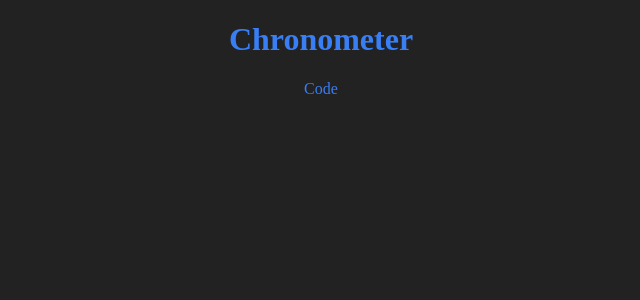
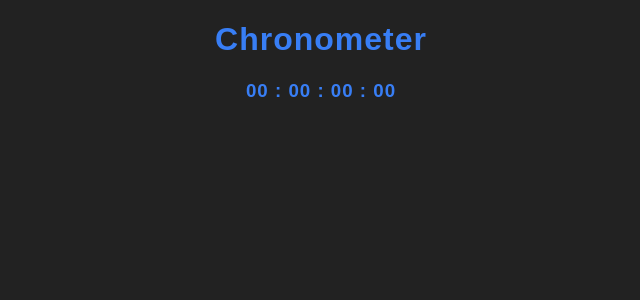
Before and after one commit to abecerraguz/18-cronometro-class-components, a React (Create React App) app: page / in a window 1280 px wide. Shown: the top 300 px of the page, without its empty margins (319-959 px from the left). Built offline with nearby package versions, Linux system fonts and the light colour scheme.

Commit message:
Mostrando el cronometro por pantalla

```diff
--- a/src/App.jsx
+++ b/src/App.jsx
@@ -5,9 +5,11 @@ import { createGlobalStyle } from 'styled-components'
 
 const GlobalStyle = createGlobalStyle`
     body{
+        font-family:'arial';
         background-color:#222;
         color:#387EF5;
         text-align:center;
+        letter-spacing:1px;
     }
 `
 
--- a/src/components/Chronometer.jsx
+++ b/src/components/Chronometer.jsx
@@ -5,9 +5,12 @@ import { nanoid } from 'nanoid'
 import styled from 'styled-components'
 
 class Chronometer extends Component {
-
+    // Creamos los primeros elementos que necesita el cronometro para iniciar
     state = {
-
+        hours:0,
+        minutes:0,
+        seconds:0,
+        miliseconds:0
     }
 
     //Función que se llama con el boton start
@@ -40,9 +43,27 @@ class Chronometer extends Component {
 
     }
 
+    // Creamos la funcion AddCero para agregar un cero si se necesita
+    addZero(value) {
+        // Si el valor es menor a 10 entoces se agrega un cero, si no retorna el valor normal
+        return value < 10 ? `0${value}` : value
+    }
+
     render() {
+        /*
+             Sacamos el p, para tarer los state, esto se va a caer dado que debemos
+             traer los estados en una constante.
+        */
+        let { hours, minutes, seconds, miliseconds } = this.state
+
+        // Usamos la funcion addZero
+        hours = this.addZero(hours);
+        minutes = this.addZero(minutes);
+        seconds = this.addZero(seconds);
+        miliseconds = this.addZero(miliseconds);
+
         return (
-            <p>Code</p>
+            <h3>{`${hours} : ${minutes} : ${seconds} : ${miliseconds}`}</h3>
         )
     }
 }
```
